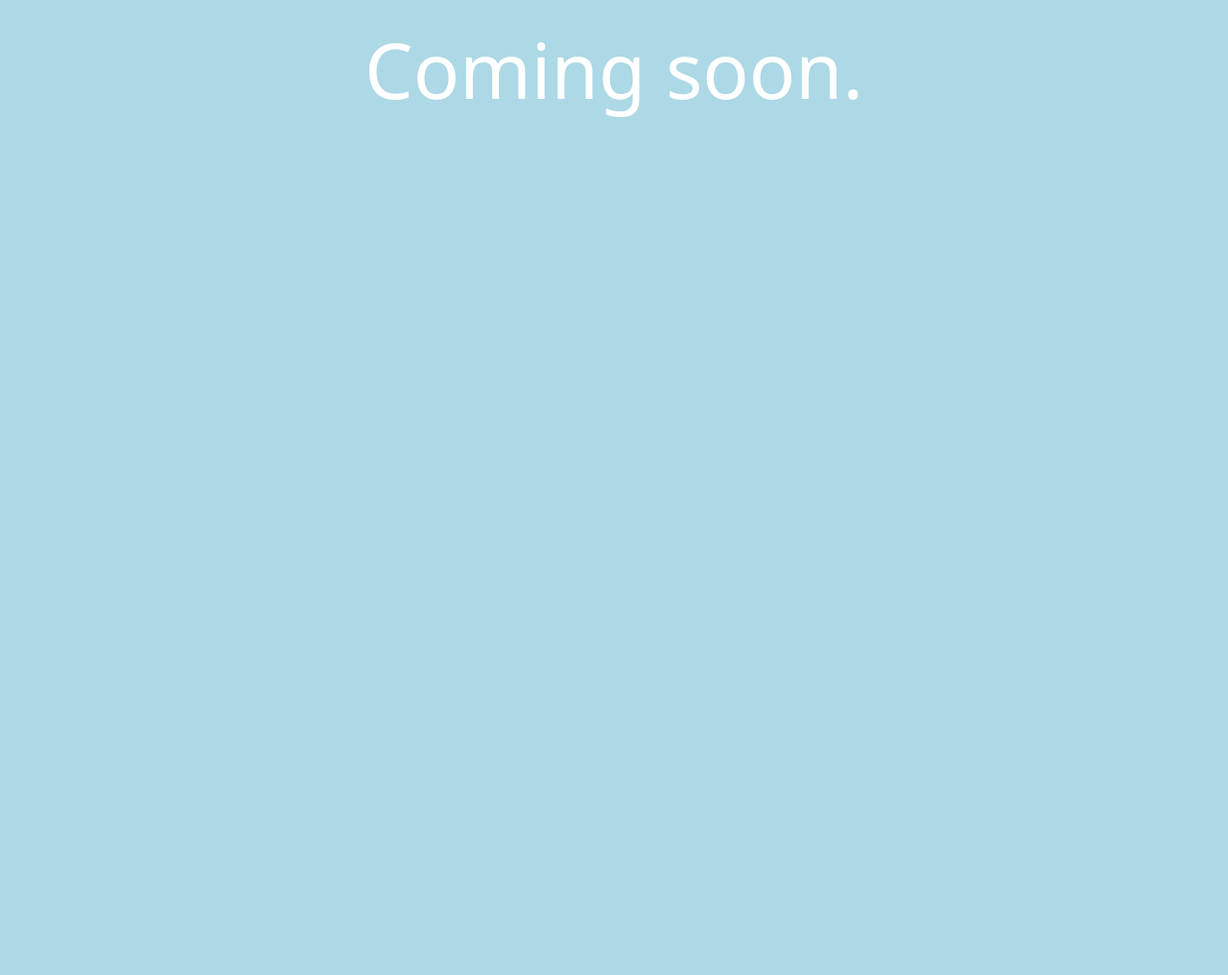
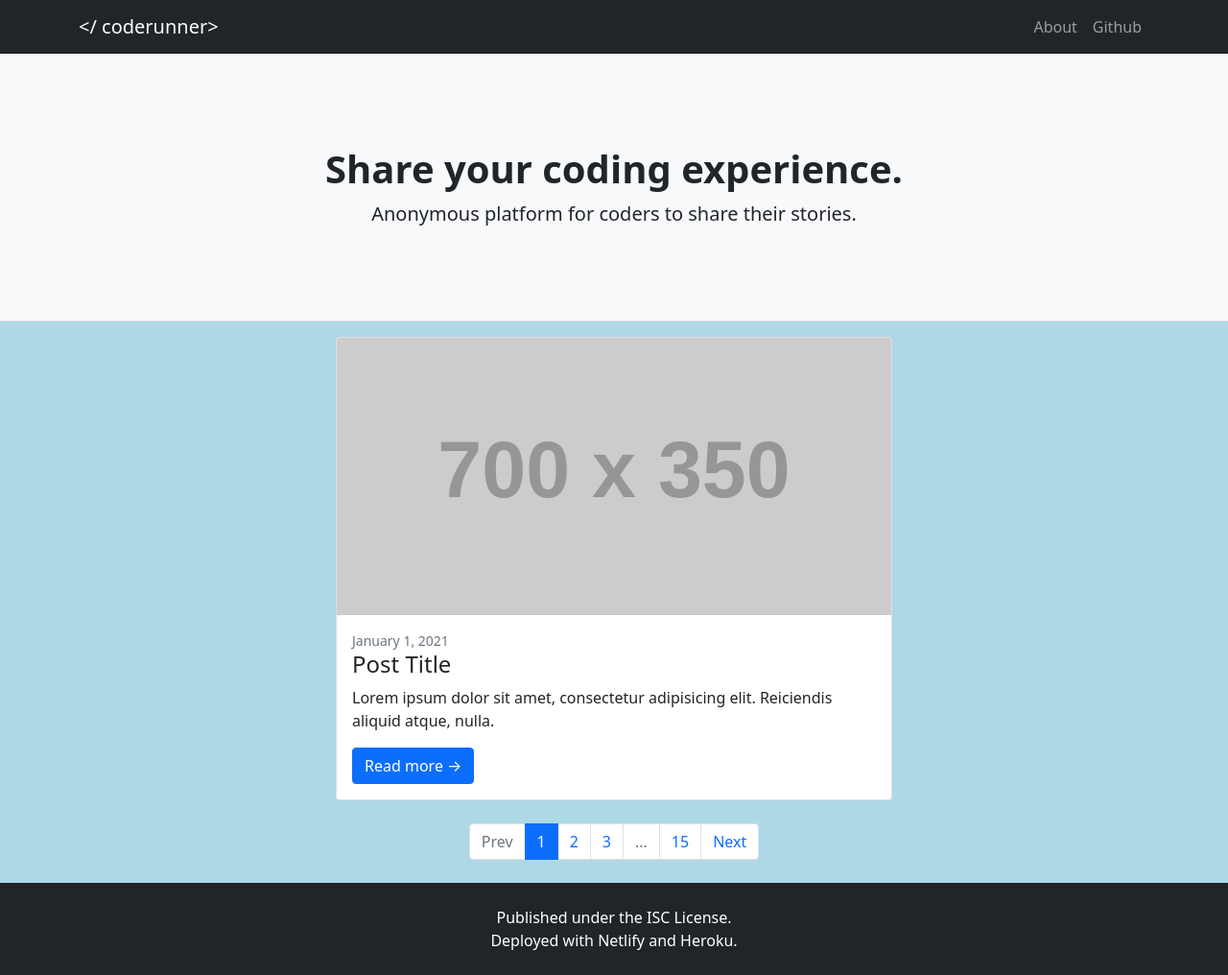
Before and after one commit to rxdvd/7chan-client, a website: page index.html in a window 1280 px wide. Shown: the whole page at 96% size. Before the commit the page ends 800 px from the top, so only its background shows below. Drawn offline with nearby package versions, Linux system fonts and the light colour scheme; placeholder pictures from the web are drawn by us.

Commit message:
basic html structure

```diff
--- a/index.html
+++ b/index.html
@@ -4,13 +4,75 @@
     <meta charset="UTF-8">
     <meta http-equiv="X-UA-Compatible" content="IE=edge">
     <meta name="viewport" content="width=device-width, initial-scale=1.0">
-    <title>7chan</title>
+    <title>Home - Coderunner</title>
     <link href="https://cdn.jsdelivr.net/npm/bootstrap@5.1.3/dist/css/bootstrap.min.css" rel="stylesheet" integrity="sha384-1BmE4kWBq78iYhFldvKuhfTAU6auU8tT94WrHftjDbrCEXSU1oBoqyl2QvZ6jIW3" crossorigin="anonymous">
     <link href="static/css/style.css" rel="stylesheet">
+    <script src="https://cdn.jsdelivr.net/npm/bootstrap@5.1.3/dist/js/bootstrap.bundle.min.js" defer></script>
 </head>
 <body>
-    <main class="container-fluid text-center py-4 display-1">
-        Coming soon.
-    </main>
+    <!-- Responsive navbar-->
+    <nav class="navbar navbar-expand-lg navbar-dark bg-dark">
+        <div class="container">
+            <a class="navbar-brand" href="#!">&lt;/ coderunner&gt;</a>
+            <button class="navbar-toggler" type="button" data-bs-toggle="collapse" data-bs-target="#navbarSupportedContent" aria-controls="navbarSupportedContent" aria-expanded="false" aria-label="Toggle navigation"><span class="navbar-toggler-icon"></span></button>
+            <div class="collapse navbar-collapse" id="navbarSupportedContent">
+                <ul class="navbar-nav ms-auto mb-2 mb-lg-0">
+                    <li class="nav-item"><a class="nav-link" href="#!">About</a></li>
+                    <li class="nav-item"><a class="nav-link" href="#">Github</a></li>
+                </ul>
+            </div>
+        </div>
+    </nav>
+    <!-- Page header with logo and tagline-->
+    <header class="py-5 bg-light border-bottom mb-3">
+        <div class="container">
+            <div class="text-center my-5">
+                <h1 class="fw-bolder">Share your coding experience.</h1>
+                <p class="lead mb-0">
+                    Anonymous platform for coders to share their stories.
+                </p>
+            </div>
+        </div>
+    </header>
+    <!-- Page content-->
+    <div class="container-fluid px-5">
+        <div class="row">
+            <div class="col-lg-3"></div>
+            <div class="col-lg-6">
+                <!-- User Posts-->
+                <div class="card mb-4">
+                    <a href="#!"><img class="card-img-top" src="https://dummyimage.com/700x350/dee2e6/6c757d.jpg" alt="..." /></a>
+                    <div class="card-body">
+                        <div class="small text-muted">January 1, 2021</div>
+                        <h2 class="card-title h4">Post Title</h2>
+                        <p class="card-text">Lorem ipsum dolor sit amet, consectetur adipisicing elit. Reiciendis aliquid atque, nulla.</p>
+                        <a class="btn btn-primary" href="#!">Read more →</a>
+                    </div>
+                </div>
+                <!-- Pagination-->
+                <nav aria-label="Pagination">
+                    <ul class="pagination justify-content-center my-4">
+                        <li class="page-item disabled"><a class="page-link" href="#" tabindex="-1" aria-disabled="true">Prev</a></li>
+                        <li class="page-item active" aria-current="page"><a class="page-link" href="#!">1</a></li>
+                        <li class="page-item"><a class="page-link" href="#!">2</a></li>
+                        <li class="page-item"><a class="page-link" href="#!">3</a></li>
+                        <li class="page-item disabled"><a class="page-link" href="#!">...</a></li>
+                        <li class="page-item"><a class="page-link" href="#!">15</a></li>
+                        <li class="page-item"><a class="page-link" href="#!">Next</a></li>
+                    </ul>
+                </nav>
+            </div>
+            <div class="col-lg-3"></div>
+        </div>
+    </div>
+    <!-- Footer-->
+    <footer class="py-4 bg-dark">
+        <div class="container">
+            <p class="m-0 text-center text-white">
+                Published under the ISC License. <br/>
+                Deployed with Netlify and Heroku.
+            </p>
+        </div>
+    </footer>
 </body>
 </html>
--- a/static/css/style.css
+++ b/static/css/style.css
@@ -1,4 +1,3 @@
 body {
     background-color: lightblue;
-    color: white;
 }
```
